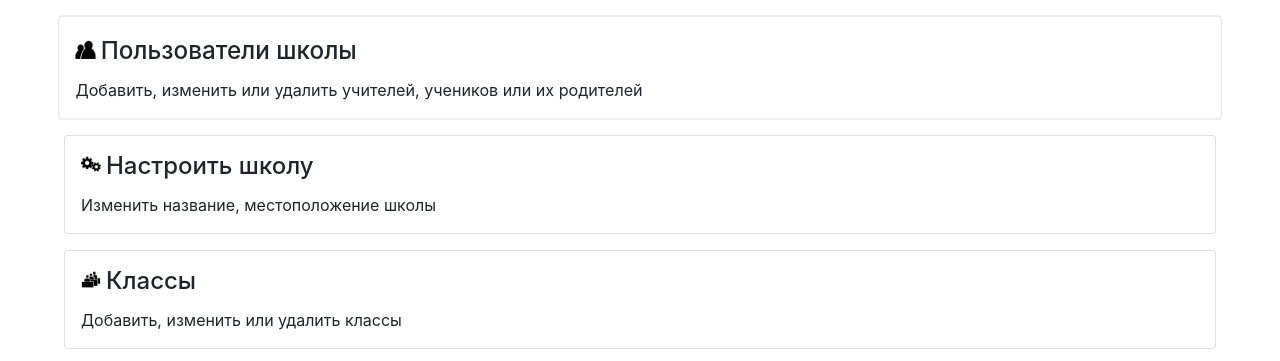
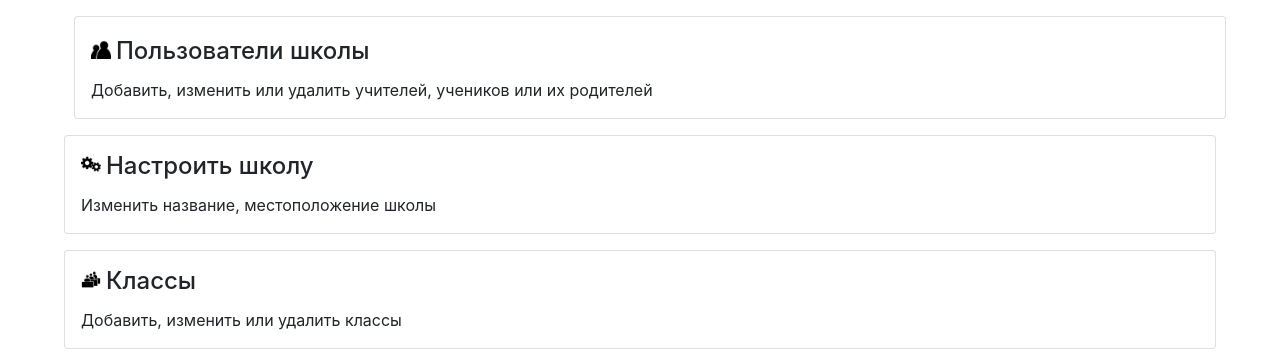
Before and after one commit to Protocs/OkayJournal, a Flask app: template okayjournal/templates/journal/school_managing.html in a window 1280 px wide, with the pointer over the restyled element. Shown: the part 56-417 px from the top of the page. Run offline with Flask 2, Linux system fonts and the light colour scheme; the template is opened without the code that fills it, so the values that code supplies are empty; some libraries are stand-ins or nearby versions.

Commit message:
Снова анимация

```diff
--- a/okayjournal/static/css/school_managing.css
+++ b/okayjournal/static/css/school_managing.css
@@ -18,5 +18,5 @@
 }
 
 .card:hover {
-    transform: scale(1.01);
+    transform: translateX(10px);
 }
```
